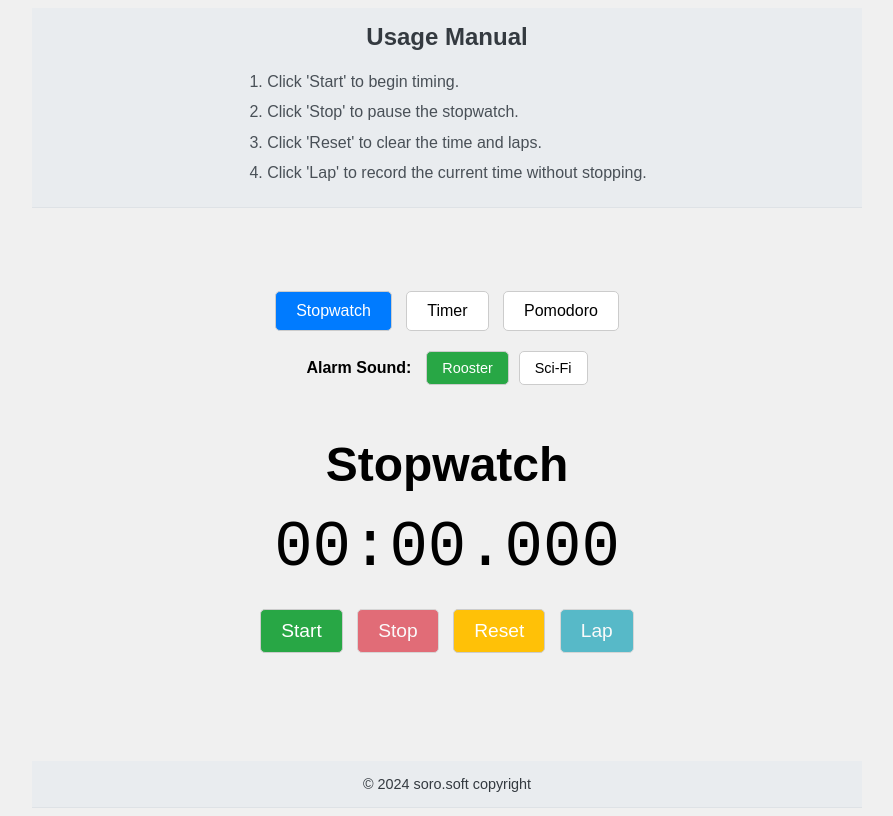
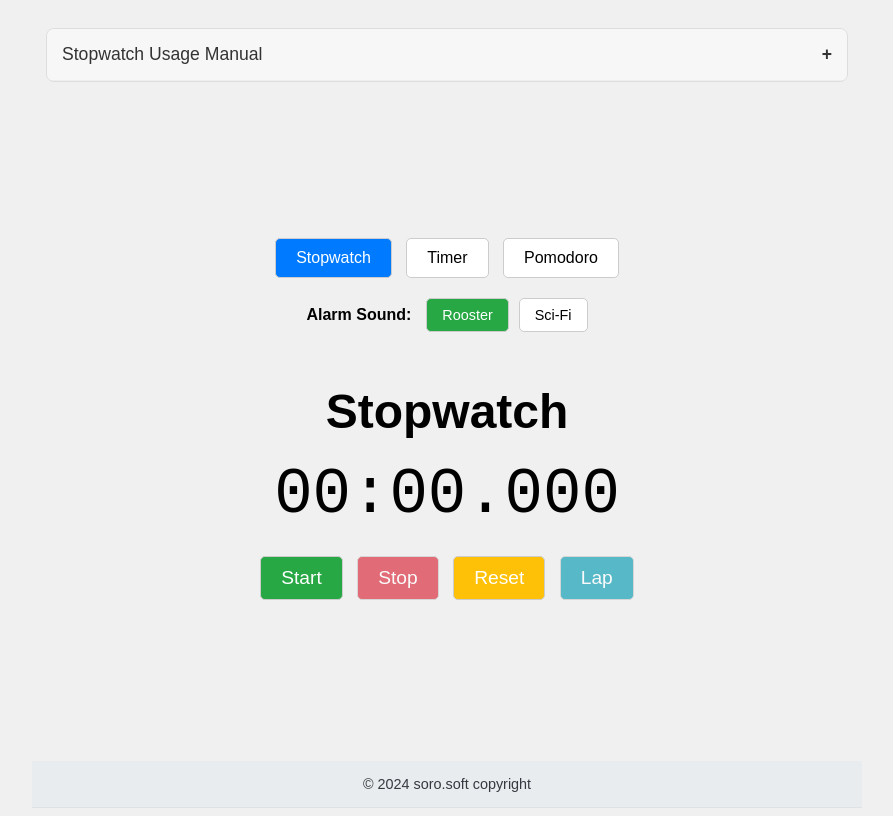
Before and after one commit to GithubJoshuaPark/PomodoroTimer, a plain HTML site: page index.html in a window 1280 px wide. Both pictures are taken after a click on the button "Stopwatch". Shown: the whole page, without its empty margins (193-1086 px from the left). Drawn offline with Linux system fonts and the light colour scheme.

Commit message:
docs: modified Usage Manual sections with accordian styles

```diff
--- a/css/style.css
+++ b/css/style.css
@@ -8,32 +8,74 @@ body {
     text-align: center;
 }
 
-.usage-manual {
+.accordion-container {
     width: 100%;
-    background-color: #e9ecef;
-    padding: 15px;
-    border-bottom: 1px solid #dee2e6;
-    text-align: left;
-    display: none; /* Hidden by default */
-    flex-direction: column;
-    align-items: center;
-    margin: 0 auto; /* Center the usage manual horizontally */
-    max-width: 800px; /* Limit width for larger screens */
+    max-width: 800px;
+    margin: 20px auto;
+    border: 1px solid #ddd;
+    border-radius: 8px;
+    overflow: hidden;
 }
 
-.usage-manual h2 {
-    margin-top: 0;
-    color: #343a40;
+.accordion-item {
+    border-bottom: 1px solid #eee;
 }
 
-.usage-manual ol {
+.accordion-item:last-child {
+    border-bottom: none;
+}
+
+.accordion-header {
+    background-color: #f7f7f7;
+    color: #333;
+    cursor: pointer;
+    padding: 15px;
+    width: 100%;
+    border: none;
+    text-align: left;
+    outline: none;
+    font-size: 1.1em;
+    transition: background-color 0.3s ease;
+    display: flex;
+    justify-content: space-between;
+    align-items: center;
+}
+
+.accordion-header:hover {
+    background-color: #e9e9e9;
+}
+
+.accordion-header.active {
+    background-color: #e0e0e0;
+}
+
+.accordion-header:after {
+    content: '\002B'; /* Plus sign */
+    font-weight: bold;
+    float: right;
+    margin-left: 5px;
+}
+
+.accordion-header.active:after {
+    content: "\2212"; /* Minus sign */
+}
+
+.accordion-content {
+    padding: 0 15px;
+    background-color: white;
+    max-height: 0;
+    overflow: hidden;
+    transition: max-height 0.3s ease-out;
+    text-align: left;
+}
+
+.accordion-content ol {
     list-style-type: decimal;
     padding-left: 20px;
-    margin: 0;
-    max-width: 600px;
+    margin: 10px 0;
 }
 
-.usage-manual li {
+.accordion-content li {
     margin-bottom: 8px;
     color: #495057;
     line-height: 1.4;
--- a/index.html
+++ b/index.html
@@ -23,9 +23,45 @@
     <meta property="twitter:image" content="https://pomodoroex.web.app/images/thumbnail.png">
 </head>
 <body>
-    <div id="usageManual" class="usage-manual">
-        <h2>Usage Manual</h2>
-        <ol id="manualList"></ol>
+    <div class="accordion-container">
+        <div class="accordion-item">
+            <button class="accordion-header" id="stopwatchManualHeader">Stopwatch Usage Manual</button>
+            <div class="accordion-content" id="stopwatchManualContent">
+                <ol>
+                    <li>Click 'Start' to begin timing.</li>
+                    <li>Click 'Stop' to pause the stopwatch.</li>
+                    <li>Click 'Reset' to clear the time and laps.</li>
+                    <li>Click 'Lap' to record the current time without stopping.</li>
+                </ol>
+            </div>
+        </div>
+
+        <div class="accordion-item">
+            <button class="accordion-header" id="timerManualHeader">Timer Usage Manual</button>
+            <div class="accordion-content" id="timerManualContent">
+                <ol>
+                    <li>Enter hours, minutes, and seconds in the input fields.</li>
+                    <li>Click 'Start' to begin the countdown.</li>
+                    <li>Click 'Stop' to pause the timer.</li>
+                    <li>Click 'Reset' to clear the timer and inputs.</li>
+                    <li>An alarm will sound when the timer reaches zero.</li>
+                </ol>
+            </div>
+        </div>
+
+        <div class="accordion-item">
+            <button class="accordion-header" id="pomodoroManualHeader">Pomodoro Usage Manual</button>
+            <div class="accordion-content" id="pomodoroManualContent">
+                <ol>
+                    <li>Set your desired work and break durations in minutes.</li>
+                    <li>Click 'Start' to begin the Pomodoro cycle (starts with work time).</li>
+                    <li>The timer will automatically switch between work and break sessions.</li>
+                    <li>Click 'Stop' to pause the current session.</li>
+                    <li>Click 'Reset' to return to the initial work session and clear progress.</li>
+                    <li>An alarm will sound when each session finishes.</li>
+                </ol>
+            </div>
+        </div>
     </div>
     <main>
         <div class="mode-switcher">
--- a/script.js
+++ b/script.js
@@ -59,13 +59,13 @@ document.addEventListener('DOMContentLoaded', () => {
     const alertOkBtn = document.getElementById('alertOkBtn');
     const alarmSound = document.getElementById('alarmSound');
 
-    // Usage Manual elements
-    const usageManual = document.getElementById('usageManual');
-    const manualList = document.getElementById('manualList');
+
 
     // Sound Selection elements
+    const stopwatchManual = document.getElementById('stopwatchManualContent').closest('.accordion-item');
+    const timerManual = document.getElementById('timerManualContent').closest('.accordion-item');
+    const pomodoroManual = document.getElementById('pomodoroManualContent').closest('.accordion-item');
     const roosterSoundBtn = document.getElementById('roosterSoundBtn');
-    const sciFiSoundBtn = document.getElementById('sciFiSoundBtn');
 
     let stopwatchState = { startTime: 0, elapsedTime: 0, timerInterval: null, laps: [] };
     let timerState = { duration: 0, remainingTime: 0, timerInterval: null, isRunning: false };
@@ -107,6 +107,21 @@ document.addEventListener('DOMContentLoaded', () => {
     sciFiSoundBtn.addEventListener('click', () => setAlarmSound('./sci-fi-alarm'));
 
 
+    // Accordion Logic
+    const accordionHeaders = document.querySelectorAll('.accordion-header');
+
+    accordionHeaders.forEach(header => {
+        header.addEventListener('click', () => {
+            const content = header.nextElementSibling;
+            header.classList.toggle('active');
+            if (content.style.maxHeight) {
+                content.style.maxHeight = null;
+            } else {
+                content.style.maxHeight = content.scrollHeight + "px";
+            }
+        });
+    });
+
     // --- Mode Switcher Logic ---
     stopwatchModeBtn.addEventListener('click', () => switchMode('stopwatch'));
     timerModeBtn.addEventListener('click', () => switchMode('timer'));
@@ -121,55 +136,30 @@ document.addEventListener('DOMContentLoaded', () => {
         timerModeBtn.classList.remove('active');
         pomodoroModeBtn.classList.remove('active');
 
-        // Activate selected mode
+        // Hide all manual sections and collapse them
+        [stopwatchManual, timerManual, pomodoroManual].forEach(manual => {
+            manual.style.display = 'none';
+            manual.querySelector('.accordion-header').classList.remove('active');
+            manual.querySelector('.accordion-content').style.maxHeight = null;
+        });
+
+        // Activate selected mode and show relevant manual
         if (mode === 'stopwatch') {
             stopwatchContainer.classList.add('active');
             stopwatchModeBtn.classList.add('active');
-            displayUsageManual('stopwatch');
+            stopwatchManual.style.display = 'block';
+
         } else if (mode === 'timer') {
             timerContainer.classList.add('active');
             timerModeBtn.classList.add('active');
-            displayUsageManual('timer');
+            timerManual.style.display = 'block';
+
         } else if (mode === 'pomodoro') {
             pomodoroContainer.classList.add('active');
             pomodoroModeBtn.classList.add('active');
-            displayUsageManual('pomodoro');
+            pomodoroManual.style.display = 'block';
+
         }
-    }
-
-    // --- Usage Manual Logic ---
-    const usageManualContent = {
-        stopwatch: [
-            "Click 'Start' to begin timing.",
-            "Click 'Stop' to pause the stopwatch.",
-            "Click 'Reset' to clear the time and laps.",
-            "Click 'Lap' to record the current time without stopping."
-        ],
-        timer: [
-            "Enter hours, minutes, and seconds in the input fields.",
-            "Click 'Start' to begin the countdown.",
-            "Click 'Stop' to pause the timer.",
-            "Click 'Reset' to clear the timer and inputs.",
-            "An alarm will sound when the timer reaches zero."
-        ],
-        pomodoro: [
-            "Set your desired work and break durations in minutes.",
-            "Click 'Start' to begin the Pomodoro cycle (starts with work time).",
-            "The timer will automatically switch between work and break sessions.",
-            "Click 'Stop' to pause the current session.",
-            "Click 'Reset' to return to the initial work session and clear progress.",
-            "An alarm will sound when each session finishes."
-        ]
-    };
-
-    function displayUsageManual(mode) {
-        manualList.innerHTML = ''; // Clear previous manual
-        usageManualContent[mode].forEach(item => {
-            const li = document.createElement('li');
-            li.textContent = item;
-            manualList.appendChild(li);
-        });
-        usageManual.style.display = 'flex'; // Show the manual
     }
 
     // --- Stopwatch Logic ---
@@ -411,6 +401,15 @@ document.addEventListener('DOMContentLoaded', () => {
         switchMode('stopwatch');
         // Set initial alarm sound
         setAlarmSound('./rooster-crowing');
+
+        // Hide all manual sections initially
+        [stopwatchManual, timerManual, pomodoroManual].forEach(manual => {
+            manual.style.display = 'none';
+            manual.querySelector('.accordion-header').classList.remove('active');
+            manual.querySelector('.accordion-content').style.maxHeight = null;
+        });
+
+
     }
 
     initialize();
```
Also changed, not shown: 1 other file.
